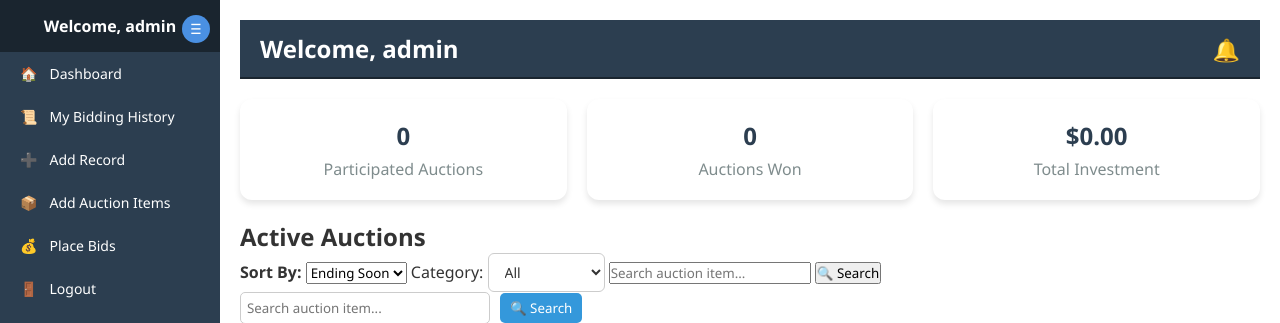
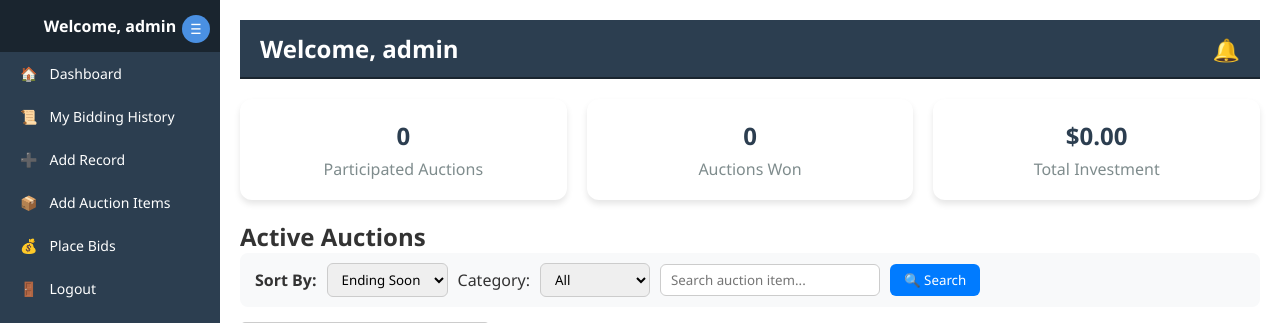
Before and after one commit to RishavLC/demo-project, a PHP site: page /dashboard_user.php in a window 1280 px wide. Shown: the top 323 px of the page. Run offline with PHP 8.4, Linux system fonts and the light colour scheme; a user stored in the database is signed in; data comes from the database, SQL or seed files in the repository; data that the repository does not hold is empty.

Commit message:
auction filter css

```diff
--- a/assets/style.css
+++ b/assets/style.css
@@ -482,26 +482,7 @@ table tr:hover {
   font-size: 20px;
   cursor: pointer;
 }
-.sort-filter {
-  margin: 15px 0;
-  display: flex;
-  justify-content: flex-end;
-  align-items: center;
-}
 
-.sort-filter label {
-  font-weight: 600;
-  color: #333;
-}
-
-.sort-filter select {
-  padding: 6px 10px;
-  border-radius: 6px;
-  border: 1px solid #ccc;
-  background: #fff;
-  cursor: pointer;
-  font-size: 14px;
-}
 /* pagination */
 .pagination {
   margin: 20px 0;
@@ -553,24 +534,33 @@ table tr:hover {
   background-color: #2980b9;
 }
 
-/* ===== Category Dropdown Styling ===== */
-#category {
-  padding: 8px 12px;
-  border-radius: 6px;
-  border: 1px solid #ccc;
-  font-size: 14px;
-  background-color: #fff;
-  color: #333;
-  cursor: pointer;
-  transition: all 0.2s ease;
+/* ==Auction filter == */
+.auction-filter {
+  display: flex;
+  align-items: center;
+  gap: 10px;
+  margin-bottom: 15px;
+  background: #f8f9fa;
+  padding: 10px 15px;
+  border-radius: 8px;
 }
 
-#category:hover {
-  border-color: #3498db;
+.auction-filter select,
+.auction-filter input {
+  padding: 6px 10px;
+  border: 1px solid #ccc;
+  border-radius: 6px;
 }
 
-#category:focus {
-  outline: none;
-  border-color: #3498db;
-  box-shadow: 0 0 5px rgba(52, 152, 219, 0.4);
+.search-btn {
+  background-color: #007bff;
+  color: white;
+  border: none;
+  padding: 7px 14px;
+  border-radius: 6px;
+  cursor: pointer;
 }
+
+.search-btn:hover {
+  background-color: #0056b3;
+}
```
